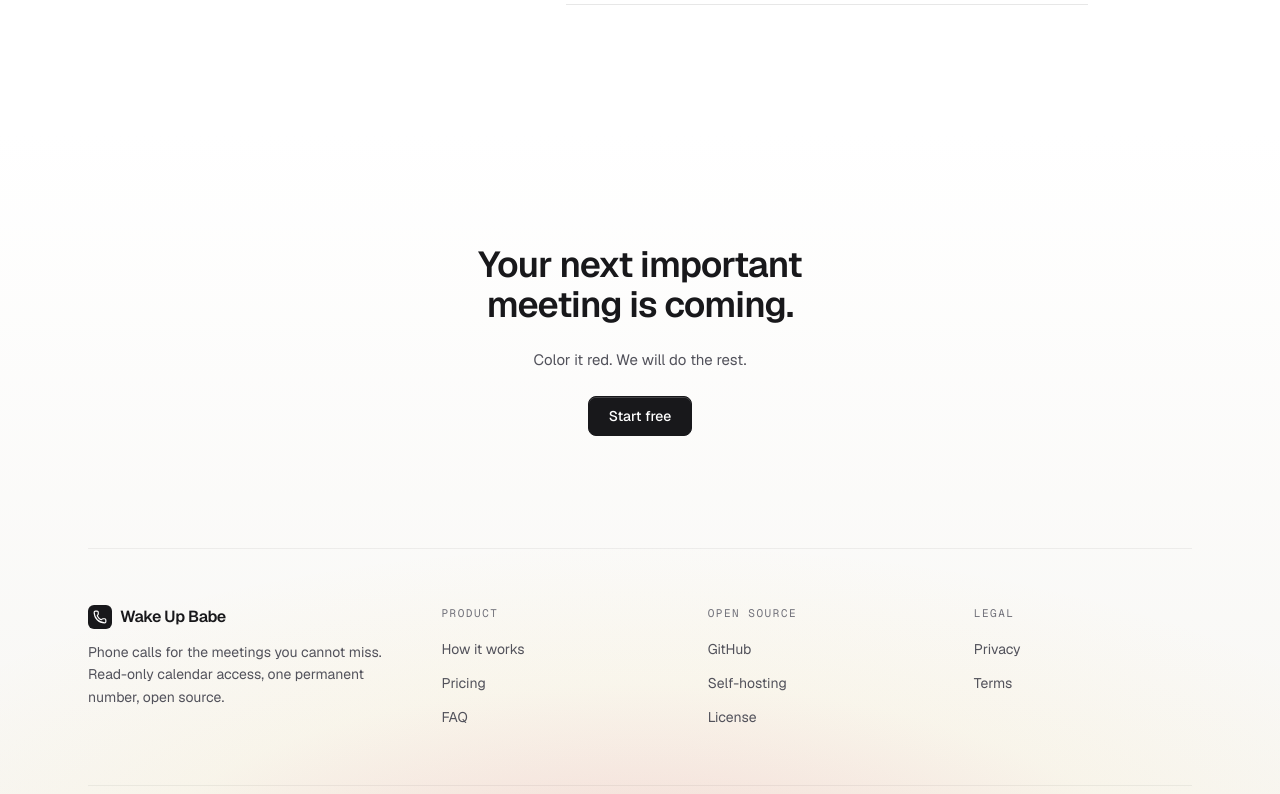
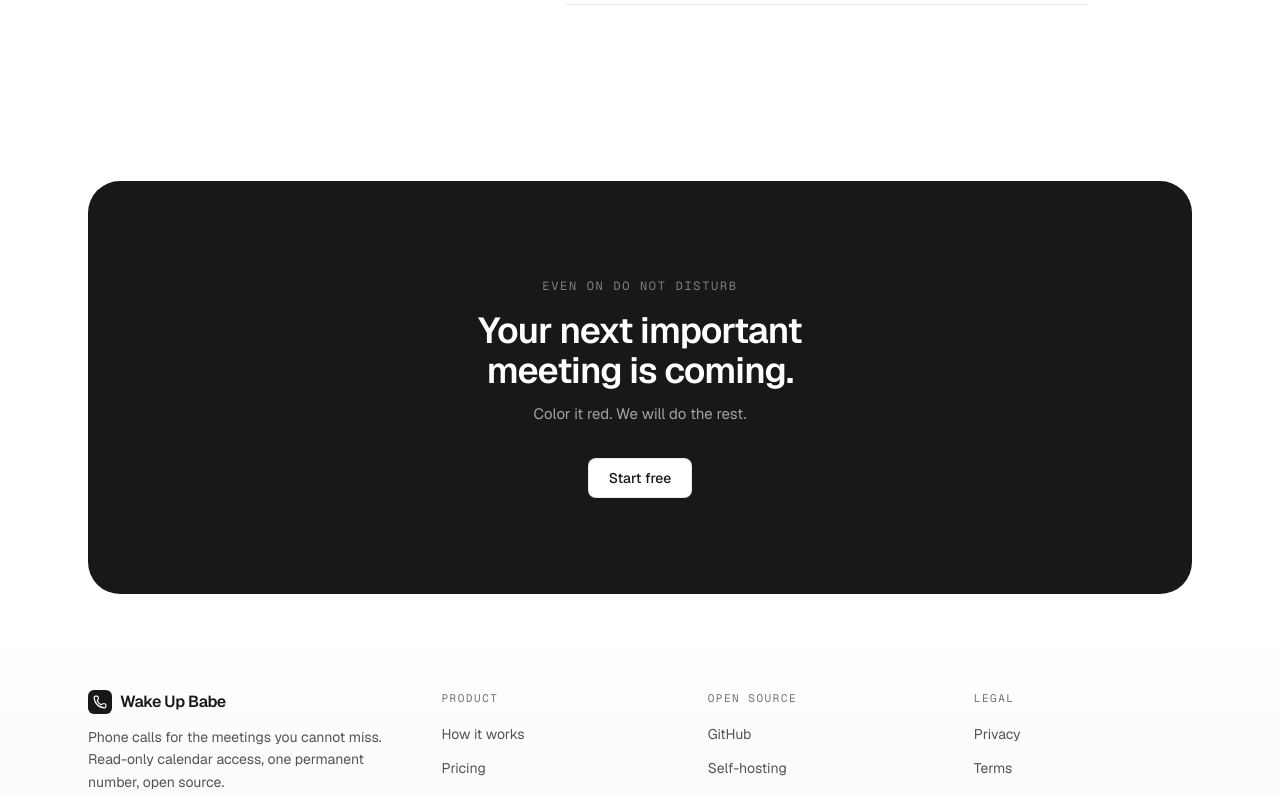
Before and after one commit to wakeupba/be, a Next.js app in the folder apps/landing/: page / in a window 1280 px wide. Shown: the part 4080-4874 px from the top of the page. Built offline with nearby package versions, Linux system fonts and the light colour scheme.

Commit message:
feat(landing): dark night-panel cta before the dawn footer

```diff
--- a/apps/landing/src/app/page.tsx
+++ b/apps/landing/src/app/page.tsx
@@ -1,3 +1,4 @@
+import { Cta } from '@/components/site/cta';
 import { Faq } from '@/components/site/faq';
 import { Features } from '@/components/site/features';
 import { Footer } from '@/components/site/footer';
@@ -16,6 +17,7 @@ export default function LandingPage() {
         <Features />
         <Pricing />
         <Faq />
+        <Cta />
       </main>
       <Footer />
     </>
--- /dev/null
+++ b/apps/landing/src/components/site/cta.tsx
@@ -0,0 +1,28 @@
+import { ButtonLink } from '@/components/ui/button';
+
+const APP_URL = 'https://app.wakeupba.be';
+
+/* The one palette inversion on the page: a night panel right before the
+ * dawn footer. Dark is DND territory, which is exactly where we work. */
+export function Cta() {
+  return (
+    <section>
+      <div className="mx-auto max-w-6xl px-6 pb-8 pt-12">
+        <div className="rounded-[2rem] bg-foreground px-6 py-20 text-center sm:py-24">
+          <p className="font-mono text-[12px] uppercase tracking-[0.14em] text-white/45">
+            Even on do not disturb
+          </p>
+          <h2 className="mx-auto mt-4 max-w-md text-3xl font-semibold tracking-tight text-white sm:text-4xl">
+            Your next important meeting is coming.
+          </h2>
+          <p className="mt-3 text-[15px] text-white/60">Color it red. We will do the rest.</p>
+          <div className="mt-8 flex justify-center">
+            <ButtonLink href={APP_URL} variant="secondary" size="lg">
+              Start free
+            </ButtonLink>
+          </div>
+        </div>
+      </div>
+    </section>
+  );
+}
--- a/apps/landing/src/components/site/footer.tsx
+++ b/apps/landing/src/components/site/footer.tsx
@@ -1,7 +1,4 @@
 import { Phone } from 'lucide-react';
-import { ButtonLink } from '@/components/ui/button';
-
-const APP_URL = 'https://app.wakeupba.be';
 
 const LINK_GROUPS = [
   {
@@ -33,17 +30,7 @@ export function Footer() {
   return (
     <footer className="footer-dawn">
       <div className="mx-auto max-w-6xl px-6">
-        <div className="flex flex-col items-center gap-6 py-24 text-center sm:py-28">
-          <h2 className="max-w-md text-3xl font-semibold tracking-tight sm:text-4xl">
-            Your next important meeting is coming.
-          </h2>
-          <p className="text-[15px] text-muted">Color it red. We will do the rest.</p>
-          <ButtonLink href={APP_URL} size="lg">
-            Start free
-          </ButtonLink>
-        </div>
-
-        <div className="grid gap-12 border-t border-line-soft py-14 sm:grid-cols-[1.4fr_1fr_1fr_1fr]">
+        <div className="grid gap-12 py-16 sm:grid-cols-[1.4fr_1fr_1fr_1fr]">
           <div className="max-w-xs">
             <div className="flex items-center gap-2 font-semibold tracking-tight">
               <span className="flex size-6 items-center justify-center rounded-md bg-foreground text-background">
```
